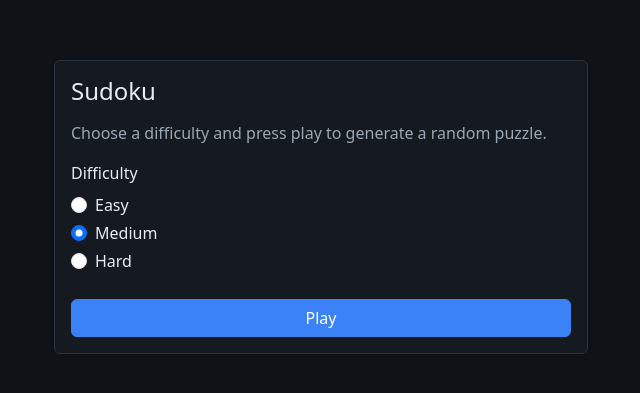
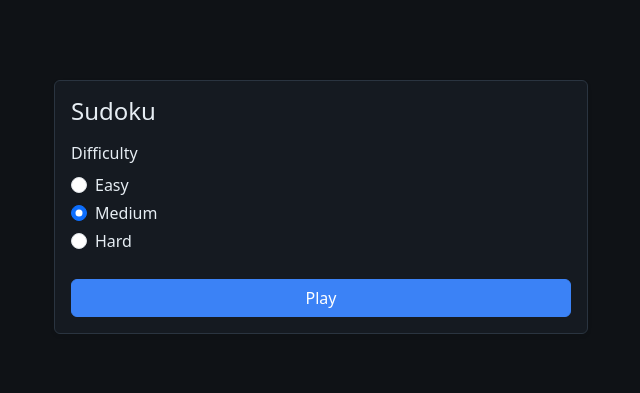
Before and after one commit to jaryd-bones/sudoku-react, a React (Vite) app: page / in a window 1280 px wide. Shown: the part 193-586 px from the top of the page, without its empty margins (319-959 px from the left). Built offline with nearby package versions, Linux system fonts and the light colour scheme.

Commit message:
removed instructions on difficulty screen

```diff
--- a/src/App.jsx
+++ b/src/App.jsx
@@ -136,7 +136,6 @@ const App = () => {
 
               {phase === "idle" && (
                 <>
-                  <p className="text-muted"> Choose a difficulty and press play to generate a random puzzle. </p>
                   <DifficultyPicker
                     difficulty={difficulty}
                     onChange={setDifficulty}
```
